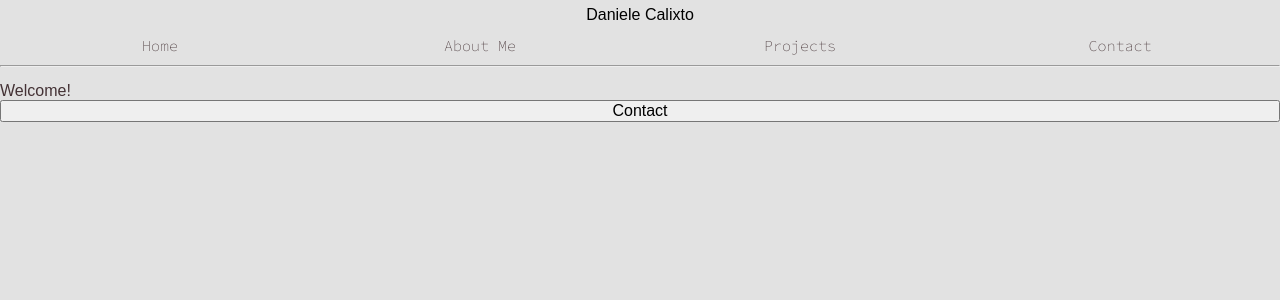
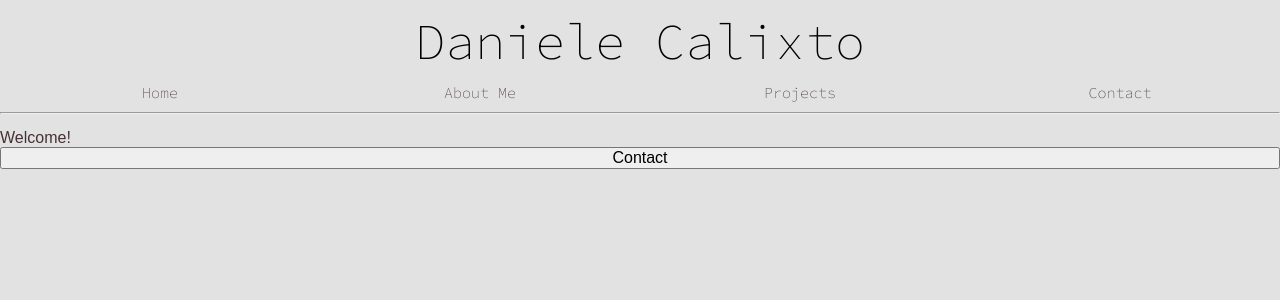
Before and after one commit to danielecalixto/daniele-calixto-website, a React (Create React App) app: page / in a window 1280 px wide. Shown: the top 300 px of the page. Built offline with nearby package versions, Linux system fonts and the light colour scheme.

Commit message:
style: remove p tag of Logo style

```diff
--- a/src/components/Header/styles.js
+++ b/src/components/Header/styles.js
@@ -18,12 +18,10 @@ export const Container = styled.div`
 
 export const Logo = styled.button`
   @import url("https://fonts.googleapis.com/css2?family=Source+Code+Pro:wght@200&display=swap");
-  p {
-    margin-top: 10px;
-    font-family: "Source Code Pro", monospace;
-    font-size: 50px;
-    font-weight: lighter;
-  }
+  margin-top: 10px;
+  font-family: "Source Code Pro", monospace;
+  font-size: 50px;
+  font-weight: lighter;
   border: none;
   background: transparent;
 `
```
